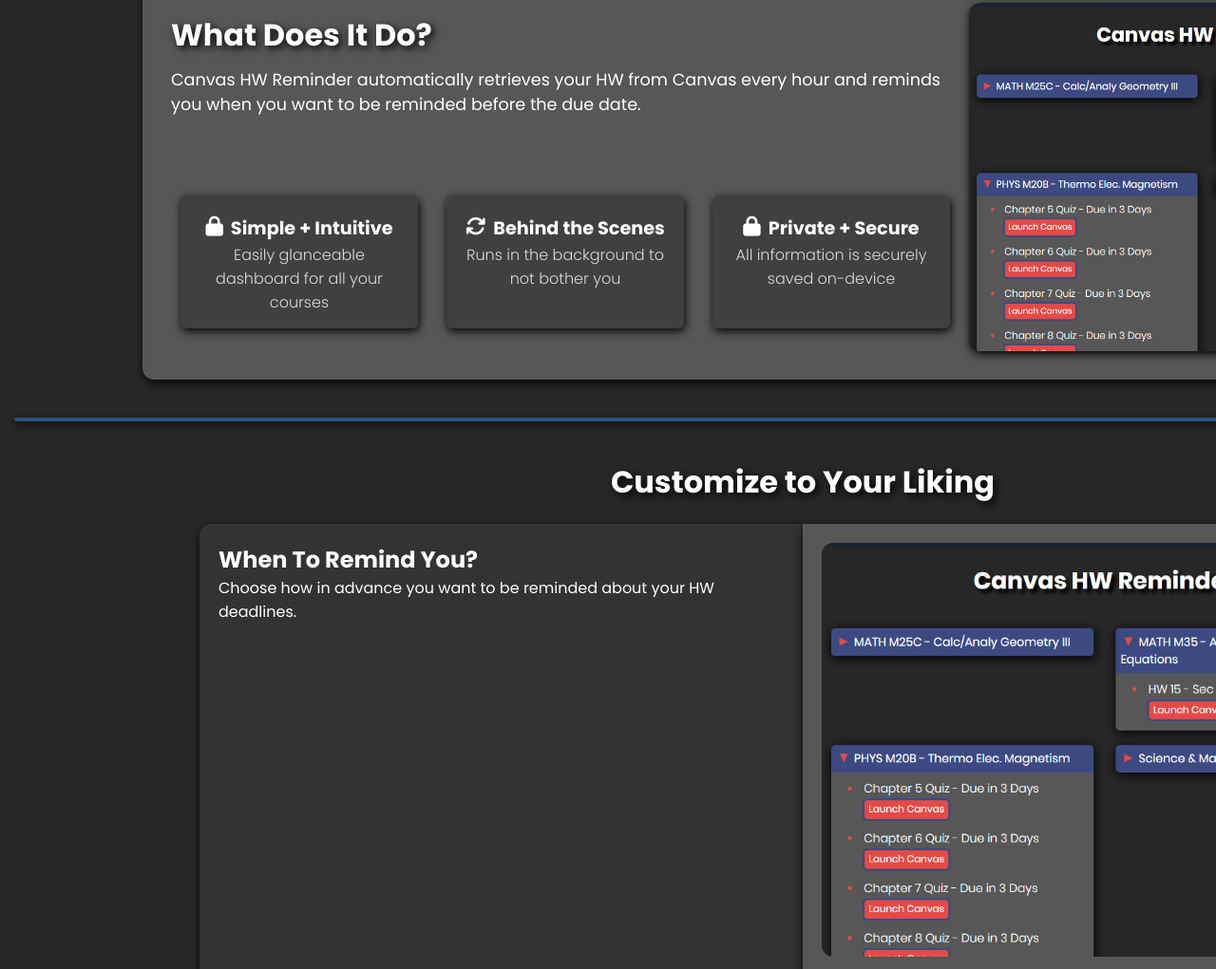
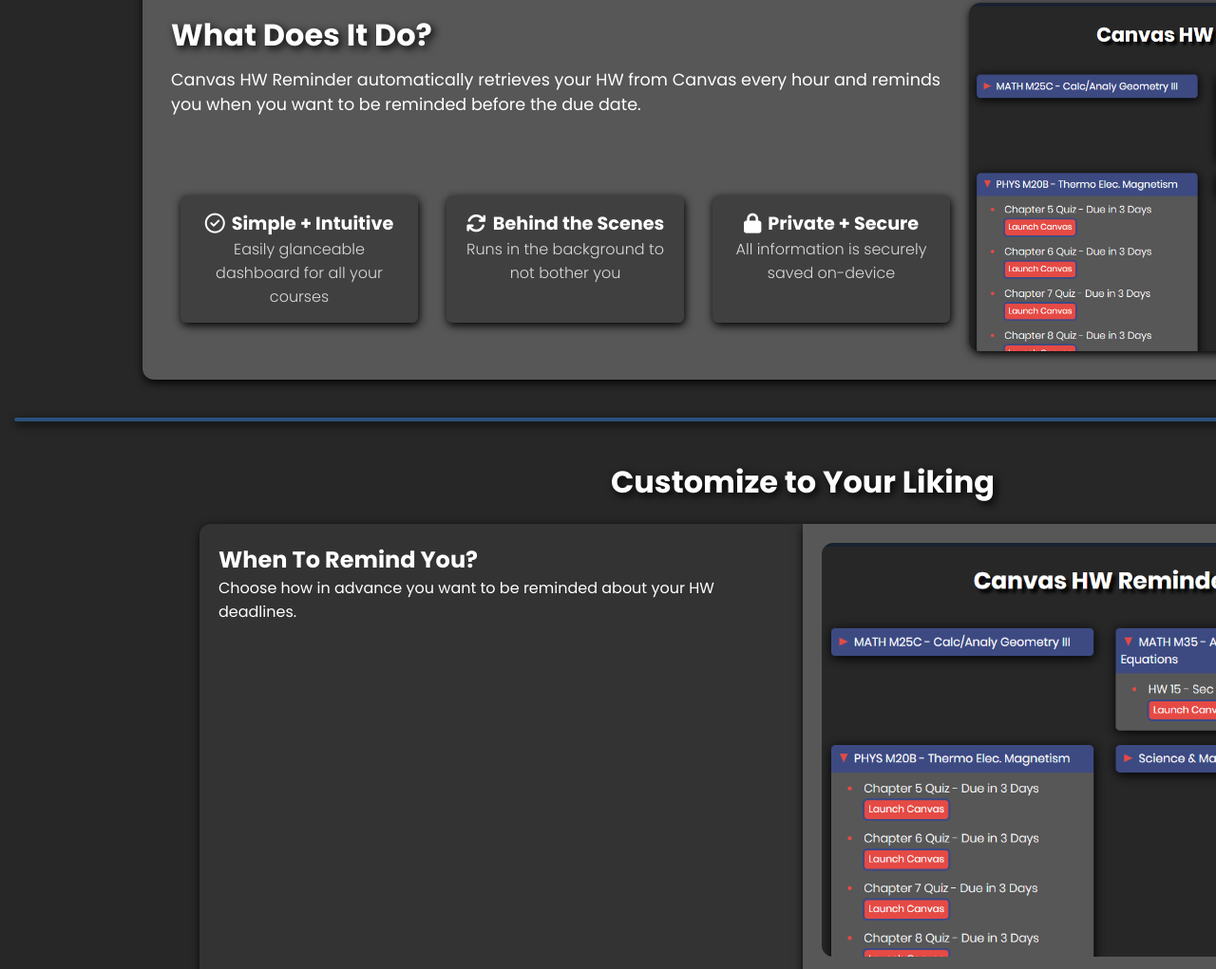
Before and after one commit to Clartik/CanvasHWReminder-Website, a plain HTML site: page pages/home.html in a window 1280 px wide. Shown: the part 1126-2147 px from the top of the page at 95% size. Drawn offline with Linux system fonts and the light colour scheme.

Commit message:
Fixed positioning on widget headers so that icon and header would be aligned vertically

```diff
--- a/assets/index.css
+++ b/assets/index.css
@@ -442,14 +442,20 @@
     padding: 15px;
 }
 
+.widget-header-container {
+    display: flex;
+    justify-content: center;
+    align-items: center;
+
+    gap: 7px;
+}
+
 .widget-header-label {
     margin-left: 3px;
 }
 
 .widget-header-small {
     font-size: 0.8em;
-
-    margin-left: 3px;
 }
 
 .details-label {
--- a/pages/home.html
+++ b/pages/home.html
@@ -66,21 +66,21 @@
 
             <div id="widget-containers">
                 <div class="widget-small">
-                    <h2>
-                        <i class="fa-solid fa-lock fa-sm"></i>
+                    <h2 class="widget-header-container">
+                        <i class="fa-regular fa-circle-check fa-sm"></i>
                         <span class="widget-header-small">Simple + Intuitive</span>
                     </h2>
                     <p class="details-label">Easily glanceable dashboard for all your courses</p>
                 </div>
                 <div class="widget-small">
-                    <h2>
+                    <h2 class="widget-header-container">
                         <i class="fa-solid fa-arrows-rotate fa-sm"></i>
                         <span class="widget-header-small">Behind the Scenes</span>
                     </h2>
                     <p class="details-label">Runs in the background to not bother you</p>
                 </div>
                 <div class="widget-small">
-                    <h2>
+                    <h2 class="widget-header-container">
                         <i class="fa-solid fa-lock fa-sm"></i>
                         <span class="widget-header-small">Private + Secure</span>
                     </h2>
```
